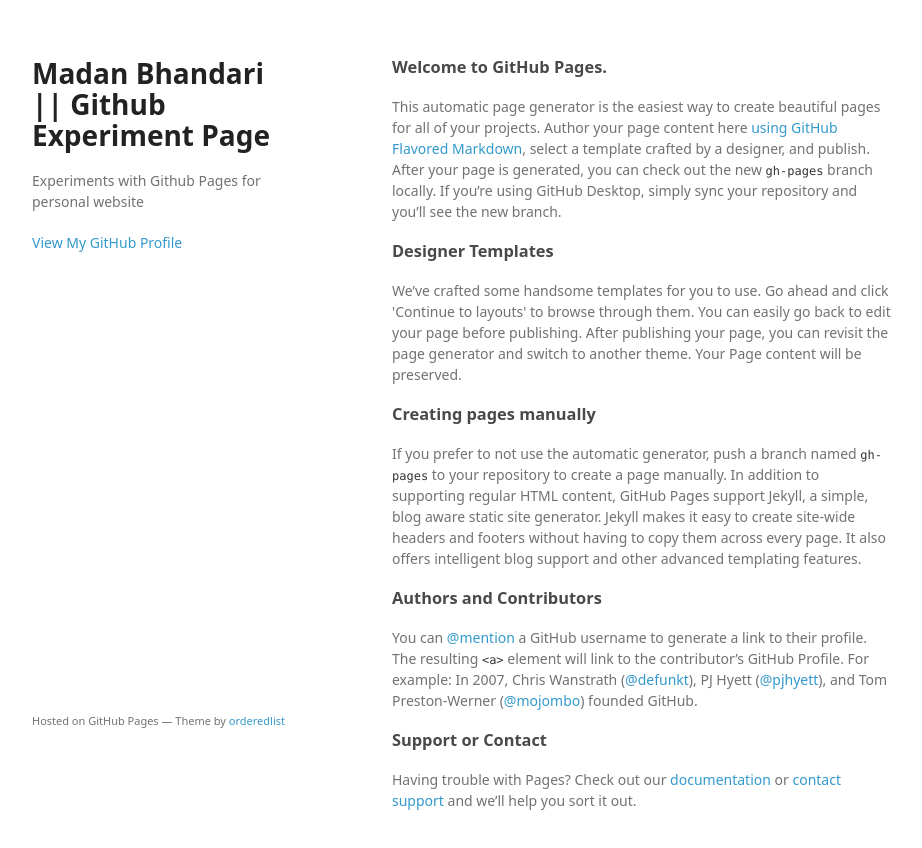
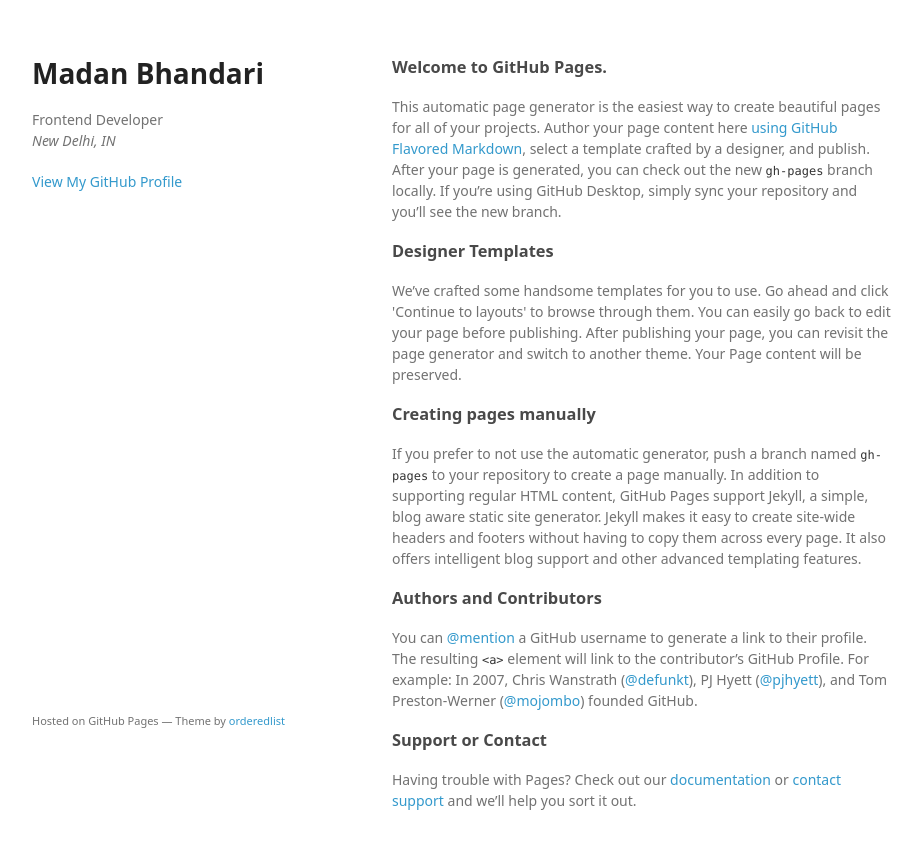
Before and after one commit to MadanBhandari/madanbhandari.github.io, a plain HTML site: page index.html in a window 1280 px wide. Shown: the whole page, without its empty margins (178-1100 px from the left). Drawn offline with Linux system fonts and the light colour scheme.

Commit message:
about me content changes

```diff
--- a/index.html
+++ b/index.html
@@ -14,8 +14,8 @@
   <body>
     <div class="wrapper">
       <header>
-        <h1>Madan Bhandari || Github Experiment Page</h1>
-        <p>Experiments with Github Pages for personal website</p>
+        <h1>Madan Bhandari</h1>
+        <p>Frontend Developer</br><i>New Delhi, IN</i></p>
         <p class="view"><a href="https://github.com/MadanBhandari">View My GitHub Profile</a></p>
       </header>
       <section>
```
